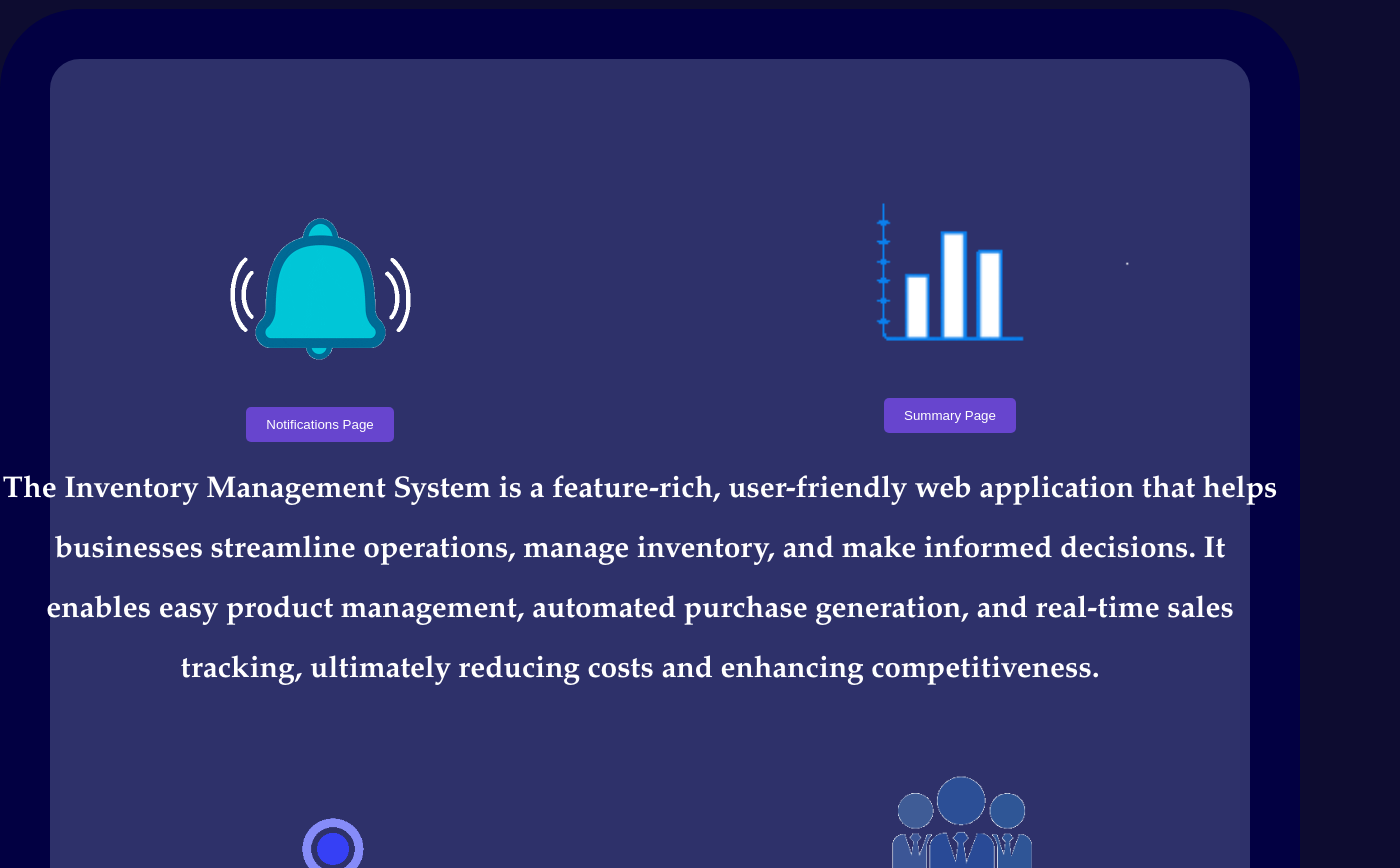
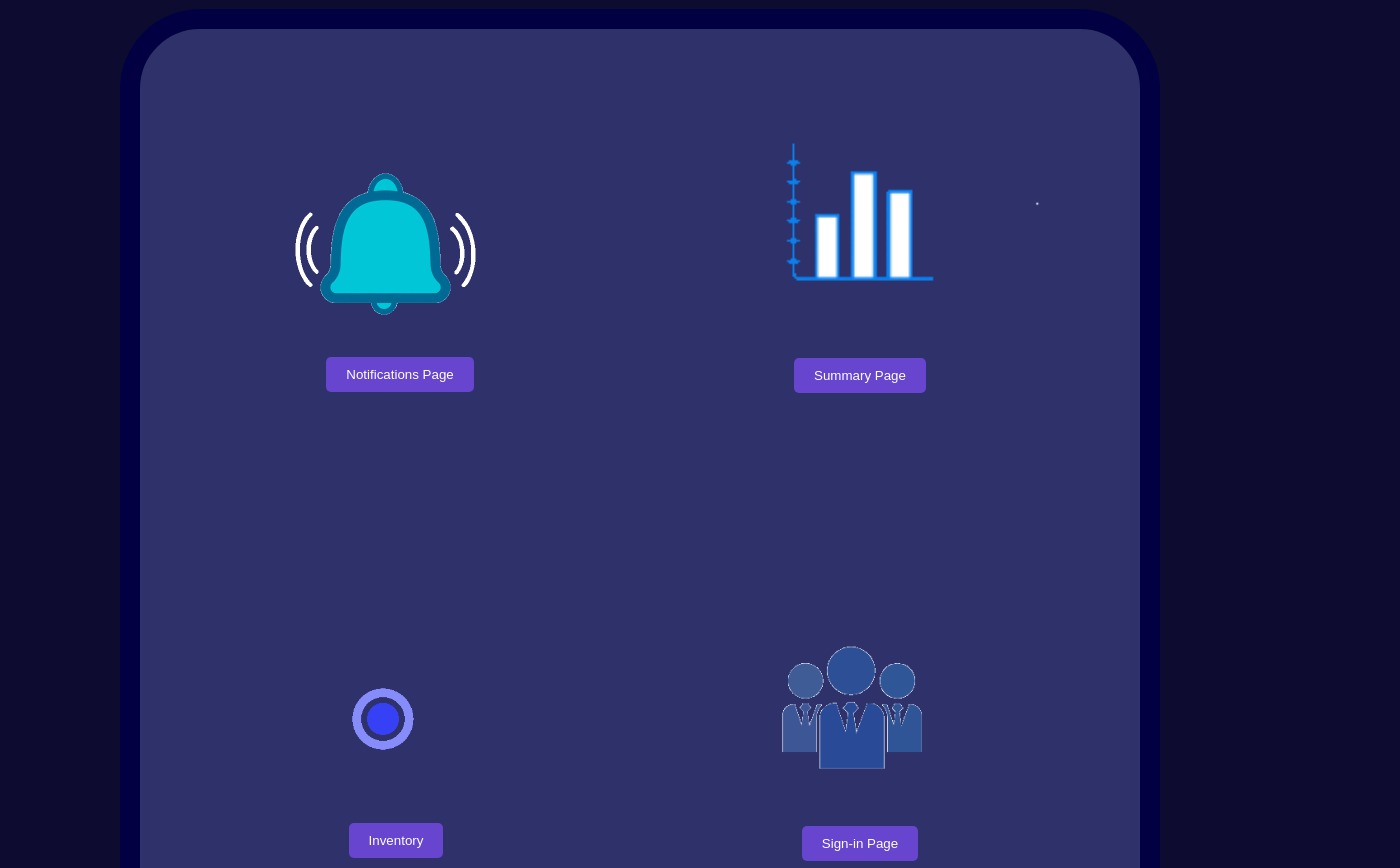
Before and after one commit to sarahobrienn/IMS, a React (Create React App) app: page / in a window 1280 px wide. Shown: the part 100-968 px from the top of the page, 1400 px wide, since content can reach past the window. Built offline with nearby package versions, Linux system fonts and the light colour scheme.

Commit message:
align text

```diff
--- a/src/Webpages/Homepage.css
+++ b/src/Webpages/Homepage.css
@@ -1,21 +1,20 @@
 .homepage {
   text-align:center;
     }
-  h2{
+  .homepage p{
     color:white;
-    position: absolute;
     bottom: 0;
-    text-align: center;
     font-family: "Garamond",Serif;
     font-size: 30px;
     line-height: 2;
-    margin: auto;
+    font-weight: bold;
+    margin: 50px;
   }
     .container {
     padding: 200px;
       background-color: #2e316a;
-      padding: 200px;
-      border: 50px solid #020042;
+      padding: 100px;
+      border: 20px solid #020042;
       border-radius: 80px;
       width: 800px;
       height: 700px;
@@ -25,36 +24,36 @@
       max-width: 30%;
       max-height: 25%;
       position: relative;
-      bottom: 90px;
-      right: 250px;
+      bottom: 5px;
+      right: 175px;
     }
   .bell button{
   position: relative;
-  right: 450px;
-  bottom: 70px;
+  right: 360px;
+  top: 10px;
   }
   .summary img{
     width: 900px;
     height: 500px;
     position: relative;
-    bottom: 500px;
-    left: 250px;
+    bottom: 430px;
+    left: 170px;
   }
   .summary button{
   position: relative;
-  left: 300px;
-  bottom: 640px;
+  left: 220px;
+  bottom: 550px;
   }
   .inventory img{
     max-width: 24%;
     max-height: 25%;
     position: relative;
     bottom: 330px;
-    right: 260px;
+    right: 200px;
   }
   .inventory button{
   position: relative;
-  right: 410px;
+  right: 340px;
   bottom: 300px;
   }
   .signin img{
@@ -62,11 +61,11 @@
     max-height: 25%;
     position: relative;
     bottom: 580px;
-    left: 380px;
+    left: 280px;
   }
   .signin button{
   position: relative;
-  left: 190px;
+  left: 100px;
   bottom: 560px;
   }
     button {
--- a/src/Webpages/Homepage.js
+++ b/src/Webpages/Homepage.js
@@ -38,13 +38,12 @@ function HomePage() {
       </Link>
       </div>
         </div>
-        <h2>
+        <p>
               The Inventory Management System is a feature-rich, user-friendly web application that helps businesses streamline operations,
               manage inventory, and make informed decisions. It enables easy product management, automated purchase generation,
               and real-time sales tracking, ultimately reducing costs and enhancing competitiveness.
-            </h2>
+            </p>
       </div>
-
   );
 }
 
```
